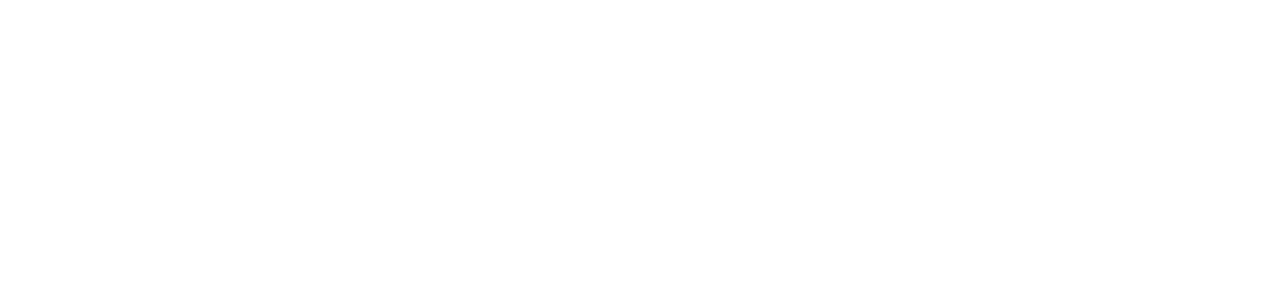
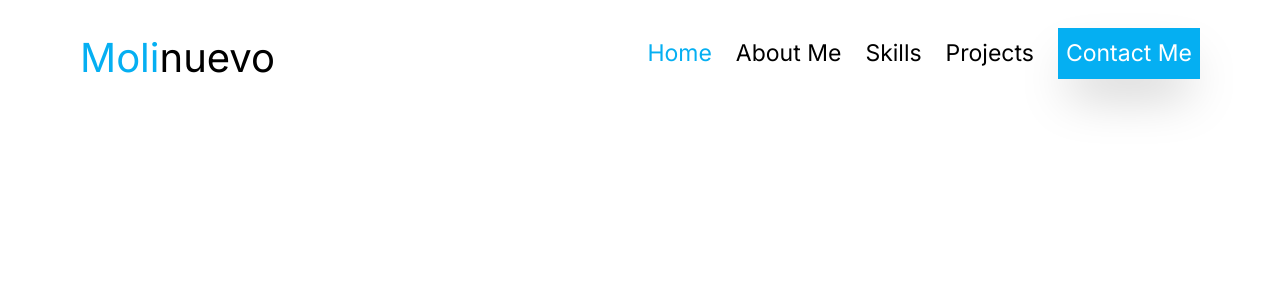
Before and after one commit to luismolinuevo/personal-portfolio, a Next.js app in the folder my-project/: page / in a window 1280 px wide. Shown: the top 300 px of the page. Built offline with nearby package versions, Linux system fonts and the light colour scheme.

Commit message:
added navbar component

```diff
--- /dev/null
+++ b/my-project/app/components/Navbar.jsx
@@ -0,0 +1,108 @@
+"use client"
+
+import React, { useState, useEffect } from "react";
+import { GiHamburgerMenu } from "react-icons/gi";
+
+export default function Navbar() {
+  const [openNav, setOpenNav] = useState(false);
+  const [isScrolled, setIsScrolled] = useState(false);
+
+  useEffect(() => {
+    const handleScroll = () => {
+      if (window.scrollY > 0) {
+        setIsScrolled(true);
+      } else {
+        setIsScrolled(false);
+      }
+    };
+
+    window.addEventListener("scroll", handleScroll);
+
+    return () => {
+      window.removeEventListener("scroll", handleScroll);
+    };
+  }, []);
+
+  return (
+    <header
+      className={`w-full px-[50px] py-7 md:px-[80px] text-center fixed z-10 block ${
+        openNav ? "bg-main h-screen" : isScrolled ? "bg-gray-800 bg-opacity-80" : ""
+      }`}
+      id="top"
+      style={{ position: isScrolled ? "sticky" : "static", top: 0 }}
+    >
+      <nav className="flex justify-between">
+        <a className="cursor-pointer pr-4">
+          <h1 className={`text-[40px] ${openNav ? "hidden" : ""}`}>
+            <span className={`text-main`}>Moli</span><span className={`${isScrolled ? "text-white" : ""}`}>nuevo</span>
+          </h1>
+        </a>
+        <div
+          className={`${
+            openNav ? "h-screen w-full flex justify-center items-center" : ""
+          } `}
+        >
+          <ul
+            className={`lg:flex gap-6 md:text-[23px] md:items-center ${
+              openNav ? "flex flex-col text-center text-[20px] text-black" : "hidden"
+            } ${isScrolled ? "text-white" : ""}`}
+          >
+            <a
+              className={`text-main cursor-pointer`}
+              href="#home"
+              onClick={() => setOpenNav(false)}
+            >
+              <li>Home</li>
+            </a>
+            <a
+              className="cursor-pointer"
+              href="#aboutme"
+              onClick={() => setOpenNav(false)}
+            >
+              <li>About Me</li>
+            </a>
+            <a
+              className="cursor-pointer"
+              href="#skills"
+              onClick={() => setOpenNav(false)}
+            >
+              <li>Skills</li>
+            </a>
+            <a
+              className="cursor-pointer"
+              href="#projects"
+              onClick={() => setOpenNav(false)}
+            >
+              <li>Projects</li>
+            </a>
+            <a
+              className="bg-main p-2 cursor-pointer text-white shadow-2xl"
+              href="#contactme"
+              onClick={() => setOpenNav(false)}
+            >
+              <li>Contact Me</li>
+            </a>
+          </ul>
+        </div>
+        <button
+          className={`lg:hidden text-[25px] text-main ${openNav ? "hidden" : ""}`}
+          onClick={() => setOpenNav(true)}
+        >
+          <GiHamburgerMenu />
+        </button>
+        {openNav ? (
+          <div className="absolute top-0 right-0 pr-8">
+            <button
+              className={`text-[25px] text-white pt-6`}
+              onClick={() => setOpenNav(!openNav)}
+            >
+              X
+            </button>
+          </div>
+        ) : (
+          ""
+        )}
+      </nav>
+    </header>
+  );
+}
--- a/my-project/app/layout.js
+++ b/my-project/app/layout.js
@@ -1,5 +1,6 @@
 import { Inter } from "next/font/google";
 import "./globals.css";
+import Navbar from "./components/Navbar";
 
 const inter = Inter({ subsets: ["latin"] });
 
@@ -11,6 +12,7 @@ export const metadata = {
 export default function RootLayout({ children }) {
   return (
     <html lang="en">
+      <Navbar />
       <body className={inter.className}>{children}</body>
     </html>
   );
--- a/my-project/package.json
+++ b/my-project/package.json
@@ -9,6 +9,7 @@
     "lint": "next lint"
   },
   "dependencies": {
+    "@emailjs/browser": "^4.3.3",
     "framer-motion": "^11.2.6",
     "next": "14.2.3",
     "react": "^18",
--- a/my-project/tailwind.config.js
+++ b/my-project/tailwind.config.js
@@ -7,10 +7,12 @@ module.exports = {
   ],
   theme: {
     extend: {
-      backgroundImage: {
-        "gradient-radial": "radial-gradient(var(--tw-gradient-stops))",
-        "gradient-conic":
-          "conic-gradient(from 180deg at 50% 50%, var(--tw-gradient-stops))",
+      colors: {
+        main: "#05aff2",
+      },
+      fontSize: {
+        heading: "50px",
+        modileHeading: "40px",
       },
     },
   },
```
Also changed, not shown: my-project/public/landingpage.jpg (added), 1 other file (tests, documents, lock files or other folders).
